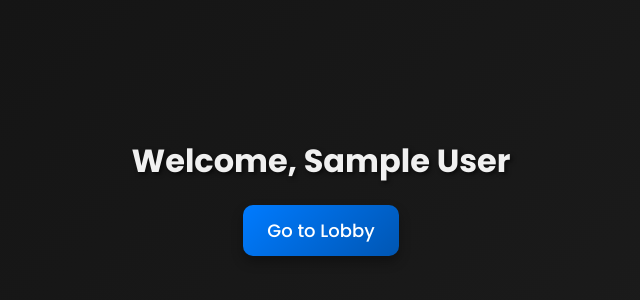
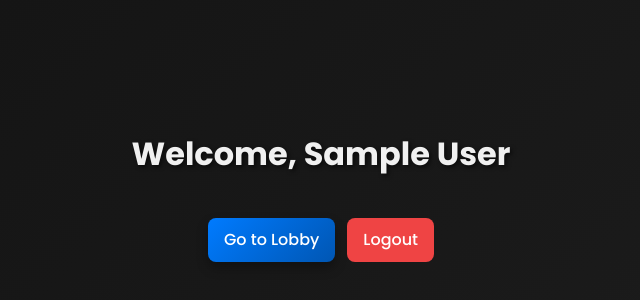
Before and after one commit to Sujan29k/chess_enginee, a Next.js app: page /dashboard in a window 1280 px wide. Shown: the part 204-504 px from the top of the page, without its empty margins (319-959 px from the left). Built offline with nearby package versions, Linux system fonts and the light colour scheme; no server answers; sample sign-in values are in the browser's storage; a web font is replaced by a local one.

Commit message:
middleware added

```diff
--- a/src/app/dashboard/dashboard.module.css
+++ b/src/app/dashboard/dashboard.module.css
@@ -47,3 +47,24 @@
       padding: 10px 20px;
     }
   }
+
+  .lobbyButton,
+.logoutButton {
+  padding: 10px 16px;
+  font-size: 16px;
+  font-weight: 500;
+  border: none;
+  border-radius: 8px;
+  cursor: pointer;
+  background-color: #3b82f6;
+  color: white;
+  transition: background-color 0.2s ease-in-out;
+}
+
+.logoutButton {
+  background-color: #ef4444; /* red */
+}
+
+.logoutButton:hover {
+  background-color: #dc2626;
+}
--- a/src/app/dashboard/page.tsx
+++ b/src/app/dashboard/page.tsx
@@ -1,6 +1,6 @@
 "use client";
 
-import { useSession } from "next-auth/react";
+import { useSession, signOut } from "next-auth/react"; // ✅ import signOut
 import { useRouter } from "next/navigation";
 import { useEffect } from "react";
 import styles from "./dashboard.module.css";
@@ -20,12 +20,22 @@ export default function DashboardPage() {
   return (
     <div className={styles.dashboardContainer}>
       <h1 className={styles.welcomeText}>Welcome, {session?.user?.name}</h1>
+
+      <div style={{ display: "flex", gap: "12px", marginTop: "20px" }}>
         <button
           onClick={() => router.push("/dashboard/play")}
           className={styles.lobbyButton}
         >
           Go to Lobby
         </button>
+
+        <button
+          onClick={() => signOut({ callbackUrl: "/login" })} // ✅ logout here
+          className={styles.logoutButton}
+        >
+          Logout
+        </button>
+      </div>
     </div>
   );
 }
--- /dev/null
+++ b/src/middleware.ts
@@ -0,0 +1,19 @@
+import { NextResponse } from "next/server";
+import { getToken } from "next-auth/jwt";
+import type { NextRequest } from "next/server";
+
+export async function middleware(request: NextRequest) {
+  const token = await getToken({ req: request });
+
+  // If no token, redirect to login
+  if (!token) {
+    return NextResponse.redirect(new URL("/login", request.url));
+  }
+
+  return NextResponse.next();
+}
+
+// 👇 Make sure this includes `/leaderboard`
+export const config = {
+  matcher: ["/dashboard/:path*", "/leaderboard"],
+};
```
Lines whose indentation alone changed are shown as unchanged.
